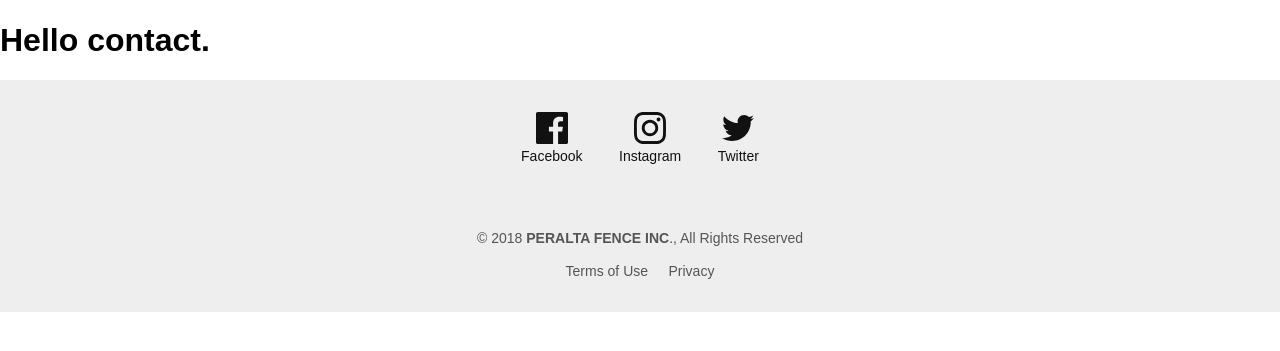
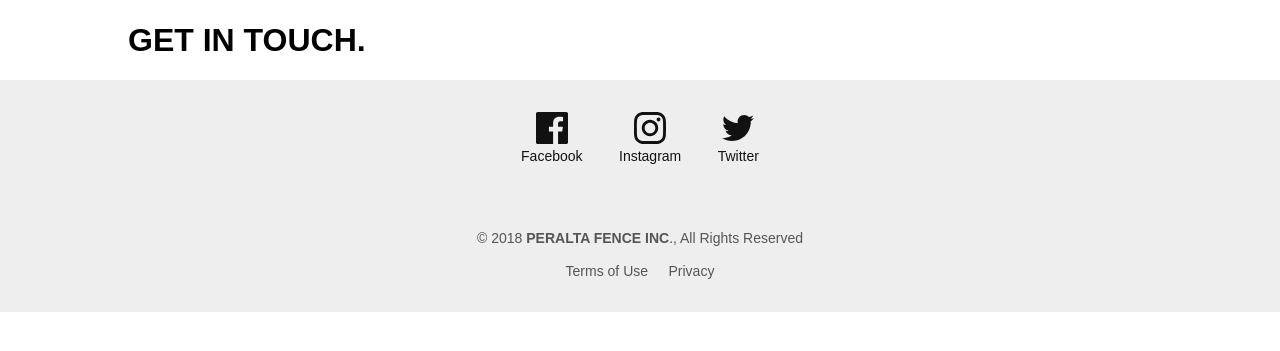
Before and after one commit to wilton-cruz/supreme-happiness, a Flask app: page /contact/ in a window 1280 px wide. Shown: the part 82-433 px from the top of the page. Run offline with Flask 2, Linux system fonts and the light colour scheme.

Commit message:
changes to contact page.

```diff
--- a/templates/contact.html
+++ b/templates/contact.html
@@ -3,5 +3,7 @@
 
 
 {% block content %}
-<h1>Hello contact.</h1>
+<div class="center w-8 mw8-ns">
+    <h1>GET IN TOUCH.</h1>
+</div>
 {% endblock %}
```
